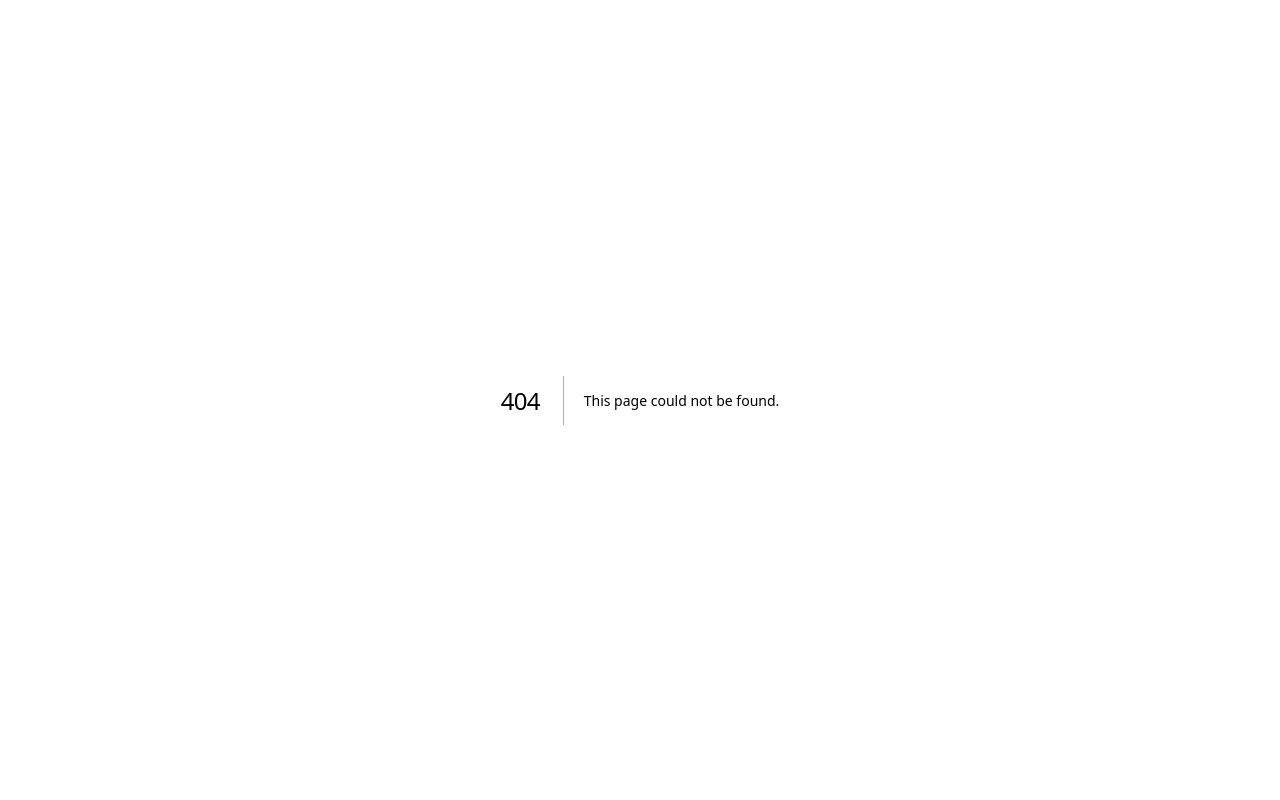
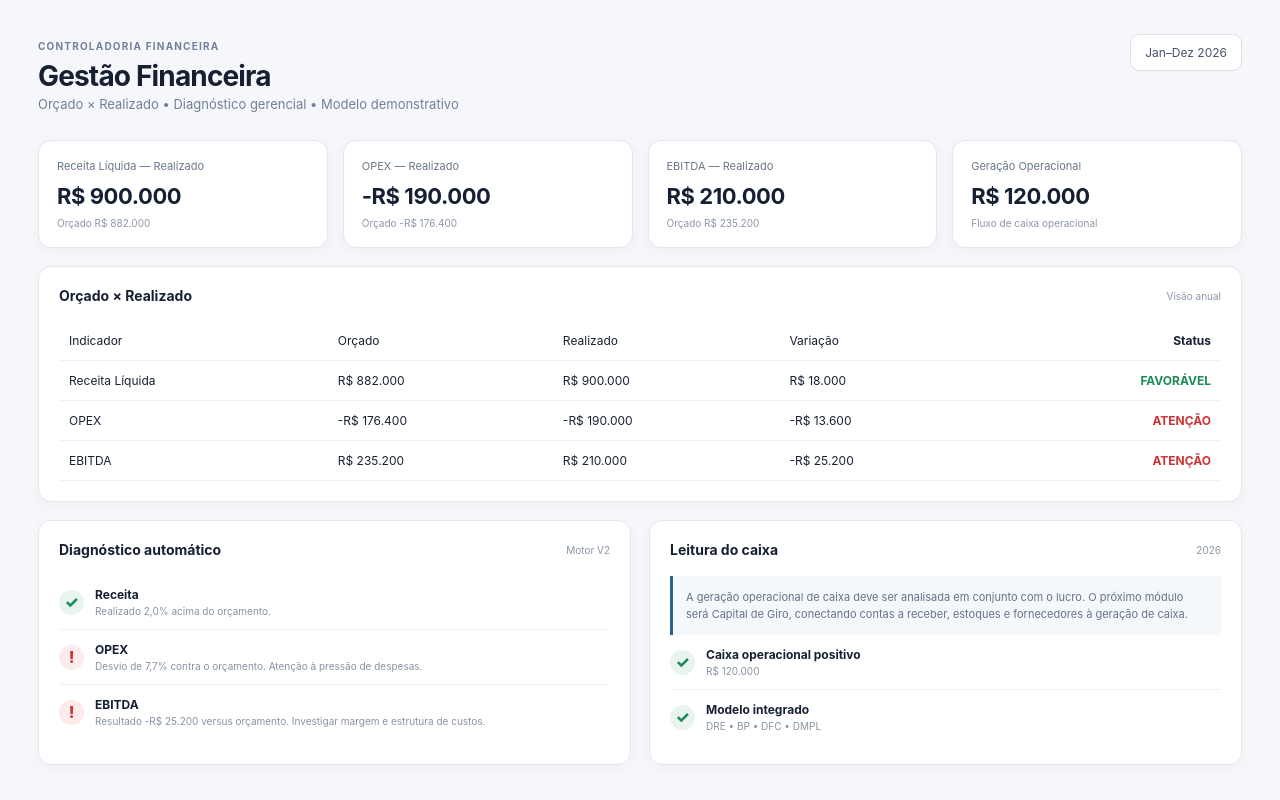
Before and after one commit to cardoso4009-byte/bp-financeiro-bi, a Next.js app: page /gestao in a window 1280 px wide. Before the commit this address had no page. Shown: the top 800 px of the page. Built offline with nearby package versions, Linux system fonts and the light colour scheme.

Commit message:
feat: add management budget vs actual view

```diff
--- /dev/null
+++ b/app/gestao/page.tsx
@@ -0,0 +1,68 @@
+'use client'
+
+import { monthlyData } from '@/lib/monthly-data'
+
+const brl = (n: number) => n.toLocaleString('pt-BR', { style: 'currency', currency: 'BRL', maximumFractionDigits: 0 })
+const pct = (n: number) => `${(n * 100).toFixed(1).replace('.', ',')}%`
+
+const budget = monthlyData.map((m) => {
+  const receitaBruta = m.receitaBruta * 0.98
+  const receitaLiquida = receitaBruta * 0.90
+  const custos = -receitaBruta * 0.48
+  const opex = -receitaBruta * 0.18
+  const ebitda = receitaLiquida + custos + opex
+  return { receitaLiquida, opex, ebitda }
+})
+
+const sum = (values: number[]) => values.reduce((a, b) => a + b, 0)
+const actualRevenue = sum(monthlyData.map(m => m.receitaLiquida))
+const budgetRevenue = sum(budget.map(m => m.receitaLiquida))
+const actualOpex = sum(monthlyData.map(m => m.opex))
+const budgetOpex = sum(budget.map(m => m.opex))
+const actualEbitda = sum(monthlyData.map(m => m.ebitda))
+const budgetEbitda = sum(budget.map(m => m.ebitda))
+const revenueVar = actualRevenue - budgetRevenue
+const opexVar = actualOpex - budgetOpex
+const ebitdaVar = actualEbitda - budgetEbitda
+
+export default function Gestao() {
+  return <main className="content" style={{ marginLeft: 0, width: '100%', maxWidth: 1400, margin: '0 auto' }}>
+    <header><div><small>CONTROLADORIA FINANCEIRA</small><h1>Gestão Financeira</h1><p>Orçado × Realizado • Diagnóstico gerencial • Modelo demonstrativo</p></div><div className="period">Jan–Dez 2026</div></header>
+
+    <div className="cards">
+      <Card title="Receita Líquida — Realizado" value={actualRevenue} sub={`Orçado ${brl(budgetRevenue)}`} />
+      <Card title="OPEX — Realizado" value={actualOpex} sub={`Orçado ${brl(budgetOpex)}`} />
+      <Card title="EBITDA — Realizado" value={actualEbitda} sub={`Orçado ${brl(budgetEbitda)}`} />
+      <Card title="Geração Operacional" value={sum(monthlyData.map(m => m.caixaOperacional))} sub="Fluxo de caixa operacional" />
+    </div>
+
+    <section className="panel wide"><div className="panel-title"><h2>Orçado × Realizado</h2><span>Visão anual</span></div>
+      <table><thead><tr><td>Indicador</td><td>Orçado</td><td>Realizado</td><td>Variação</td><td>Status</td></tr></thead><tbody>
+        <Metric name="Receita Líquida" budget={budgetRevenue} actual={actualRevenue} favorable={revenueVar >= 0}/>
+        <Metric name="OPEX" budget={budgetOpex} actual={actualOpex} favorable={Math.abs(actualOpex) <= Math.abs(budgetOpex)}/>
+        <Metric name="EBITDA" budget={budgetEbitda} actual={actualEbitda} favorable={ebitdaVar >= 0}/>
+      </tbody></table>
+    </section>
+
+    <div className="grid"><section className="panel"><div className="panel-title"><h2>Diagnóstico automático</h2><span>Motor V2</span></div>
+      <Diagnosis good={revenueVar >= 0} title="Receita" text={`Realizado ${pct(revenueVar / budgetRevenue)} ${revenueVar >= 0 ? 'acima' : 'abaixo'} do orçamento.`}/>
+      <Diagnosis good={Math.abs(actualOpex) <= Math.abs(budgetOpex)} title="OPEX" text={`Desvio de ${pct(Math.abs(opexVar) / Math.abs(budgetOpex))} contra o orçamento. ${Math.abs(actualOpex) > Math.abs(budgetOpex) ? 'Atenção à pressão de despesas.' : 'Despesa sob controle.'}`}/>
+      <Diagnosis good={ebitdaVar >= 0} title="EBITDA" text={`Resultado ${brl(ebitdaVar)} versus orçamento. ${ebitdaVar < 0 ? 'Investigar margem e estrutura de custos.' : 'Conversão operacional favorável.'}`}/>
+    </section><section className="panel"><div className="panel-title"><h2>Leitura do caixa</h2><span>2026</span></div>
+      <div className="note">A geração operacional de caixa deve ser analisada em conjunto com o lucro. O próximo módulo será Capital de Giro, conectando contas a receber, estoques e fornecedores à geração de caixa.</div>
+      <div className="check"><i className="ok">✓</i><div><b>Caixa operacional positivo</b><small>{brl(sum(monthlyData.map(m => m.caixaOperacional)))}</small></div></div>
+      <div className="check"><i className="ok">✓</i><div><b>Modelo integrado</b><small>DRE • BP • DFC • DMPL</small></div></div>
+    </section></div>
+
+    <section className="panel"><div className="panel-title"><h2>Próximas análises</h2><span>Roadmap</span></div><div className="rows">
+      <div className="row"><span>01 • Capital de Giro</span><b>Próximo</b></div>
+      <div className="row"><span>02 • Fluxo de Caixa Projetado</span><b>Planejado</b></div>
+      <div className="row"><span>03 • Base de lançamentos financeiros</span><b>Planejado</b></div>
+      <div className="row"><span>04 • Diagnóstico e recomendações</span><b>Planejado</b></div>
+    </div></section>
+  </main>
+}
+
+function Card({ title, value, sub }: { title: string, value: number, sub: string }) { return <div className="card"><span>{title}</span><strong>{brl(value)}</strong><small>{sub}</small></div> }
+function Metric({ name, budget, actual, favorable }: { name: string, budget: number, actual: number, favorable: boolean }) { const variance = actual - budget; return <tr><td>{name}</td><td>{brl(budget)}</td><td>{brl(actual)}</td><td>{brl(variance)}</td><td><span style={{ fontWeight: 700, color: favorable ? '#1d8a58' : '#c33' }}>{favorable ? 'FAVORÁVEL' : 'ATENÇÃO'}</span></td></tr> }
+function Diagnosis({ good, title, text }: { good: boolean, title: string, text: string }) { return <div className="check"><i className={good ? 'ok' : 'bad'}>{good ? '✓' : '!'}</i><div><b>{title}</b><small>{text}</small></div></div> }
```
